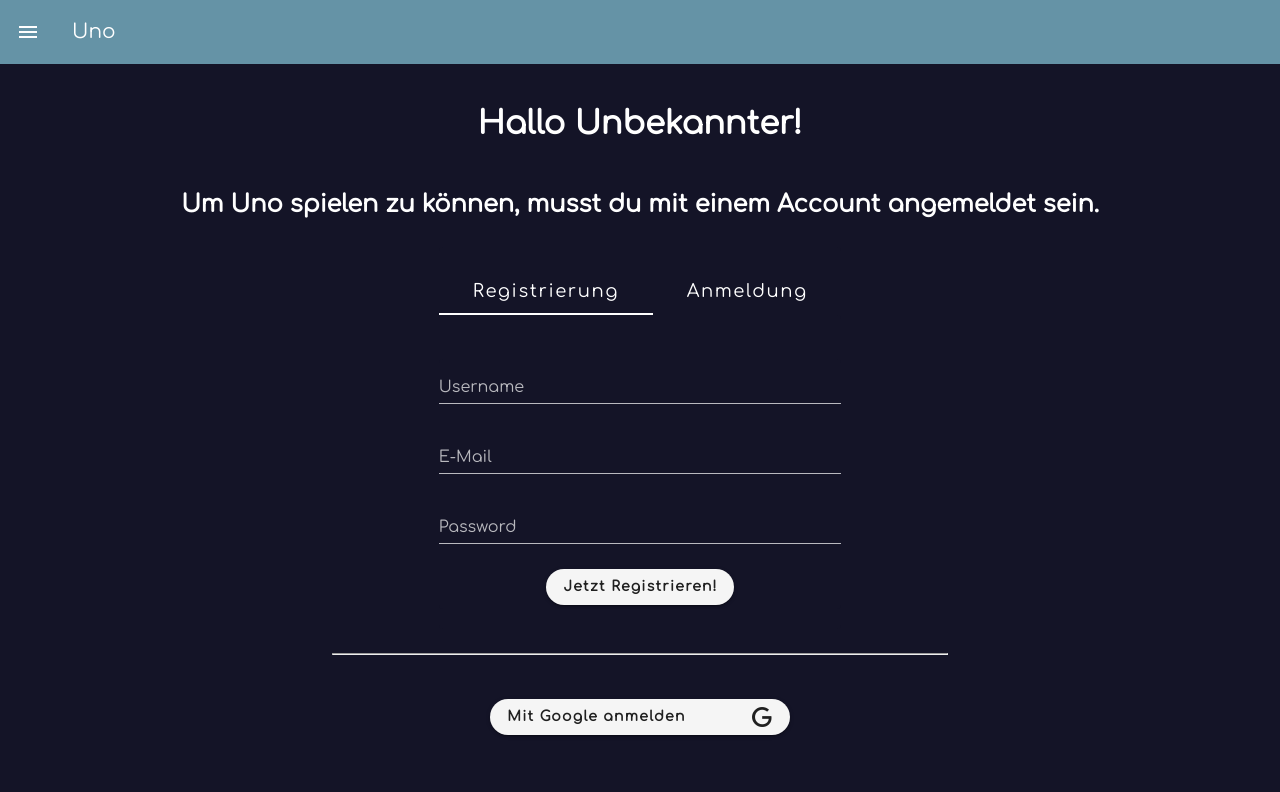
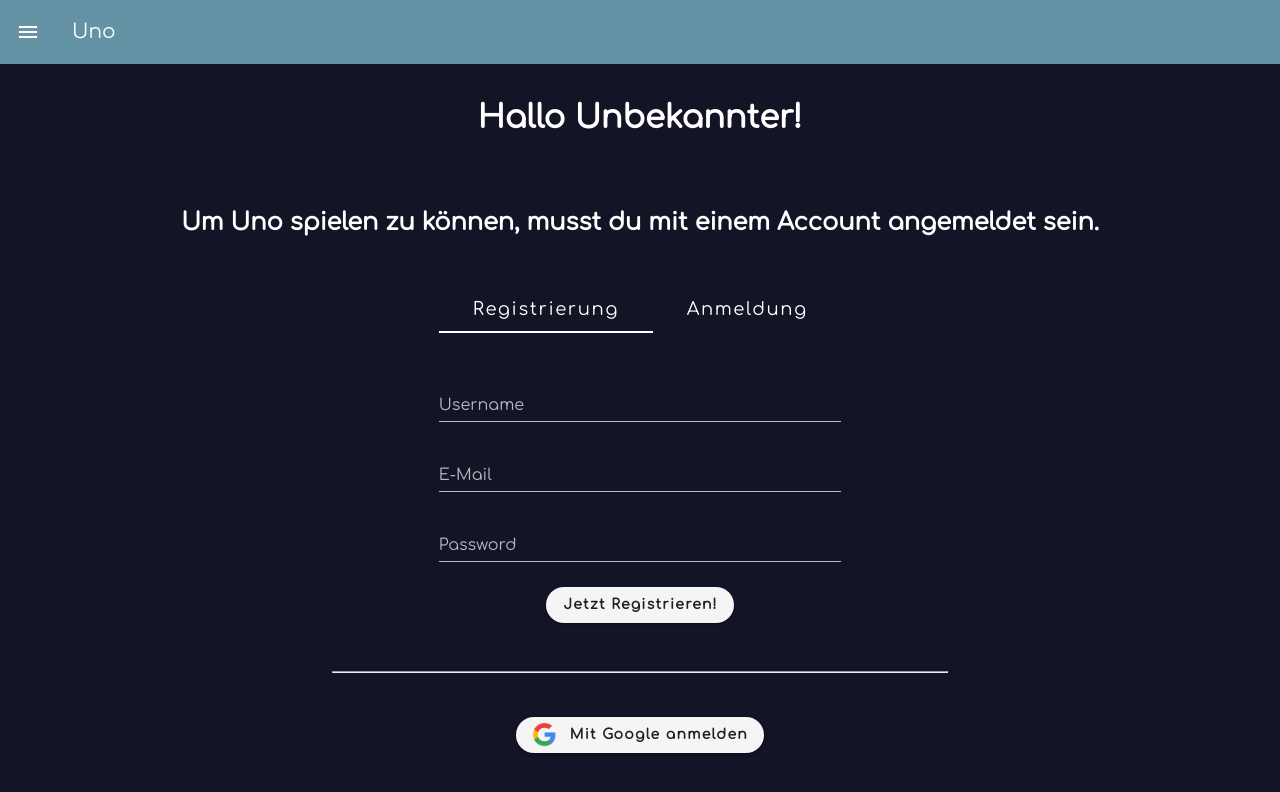
Before and after one commit to florian-lanz/wa_uno_vue, a Vue app: page /acc in a window 1280 px wide. Shown: the top 792 px of the page. Built offline with nearby package versions, Linux system fonts and the light colour scheme; no server answers.

Commit message:
improve account view

```diff
--- a/src/components/EmailAuthentication.vue
+++ b/src/components/EmailAuthentication.vue
@@ -11,7 +11,7 @@
     <v-tabs-items v-model="tab">
       <v-tab-item>
         <v-card class="pt-10" :elevation="0">
-          <v-text-field dark class="text-field" type="text" color="#FFFFFF" v-model="username" label="Username"></v-text-field>
+          <v-text-field dark type="text" color="#FFFFFF" v-model="username" label="Username"></v-text-field>
           <v-text-field dark type="text" color="#FFFFFF" v-model="email" label="E-Mail"></v-text-field>
           <v-text-field dark type="password" color="#FFFFFF" v-model="password" label="Password"></v-text-field>
           <v-btn class="mt-1 mb-1 button" autocapitalize="false" @click="signUp">
@@ -56,7 +56,8 @@
       createUserWithEmailAndPassword(auth, this.email, this.password)
           .then(() => {
             updateProfile(auth.currentUser, {
-              displayName: this.username
+              displayName: this.username,
+              photoURL: 'https://icon-library.com/images/anonymous-tumblr-icon/anonymous-tumblr-icon-16.jpg'
             }).then(() => {
               this.$router.replace('acc');
               this.$router.replace('account');
--- a/src/views/Account.vue
+++ b/src/views/Account.vue
@@ -8,6 +8,11 @@
         <h1 v-else :key="loggedIn">
           Hallo Unbekannter!
         </h1>
+      </v-col>
+      <v-col cols="12">
+        <v-avatar size="75" v-if="loggedIn">
+          <img :src="img" width="75">
+        </v-avatar>
       </v-col>
       <v-col cols="12">
         <h2 v-if="!loggedIn" :key="loggedIn">
@@ -29,15 +34,15 @@
       <v-col v-if="!loggedIn" cols="3">
       </v-col>
       <v-col cols="12">
-        <v-btn v-if="!loggedIn" class="mt-5 mb-1 button" @click="socialLogin" autocapitalize="false" width="300">
+        <v-btn v-if="!loggedIn" class="mt-5 mb-1 button" @click="socialLogin" autocapitalize="false">
+          <img src="../assets/google-icon.png" width="25">
+          &nbsp;&nbsp;
           <span class="text-styling-button">Mit Google anmelden</span>
-          <v-spacer/>
-          <v-icon>mdi-google</v-icon>
         </v-btn>
-        <v-btn v-else class="mt-5 mb-1 button" @click="logout" autocapitalize="false" width="200">
+        <v-btn v-else class="mt-5 mb-1 button" @click="logout" autocapitalize="false">
+          <v-icon>mdi-logout-variant</v-icon>
+          &nbsp;&nbsp;
           <span class="text-styling-button">Abmelden</span>
-          <v-spacer/>
-          <v-icon>mdi-logout-variant</v-icon>
         </v-btn>
       </v-col>
     </v-row>
@@ -60,7 +65,8 @@
   data() {
     return {
       loggedIn: false,
-      name: ""
+      name: "",
+      img: '',
     }
   },
   methods: {
@@ -89,6 +95,7 @@
       } else {
         this.loggedIn = true;
         this.name = currentUser.displayName
+        this.img = currentUser.photoURL
       }
     }
   },
@@ -100,6 +107,7 @@
     } else {
       this.loggedIn = true;
       this.name = currentUser.displayName
+      this.img = currentUser.photoURL
     }
   },
   watch: {
```
Also changed, not shown: src/assets/google-icon.png (added).
